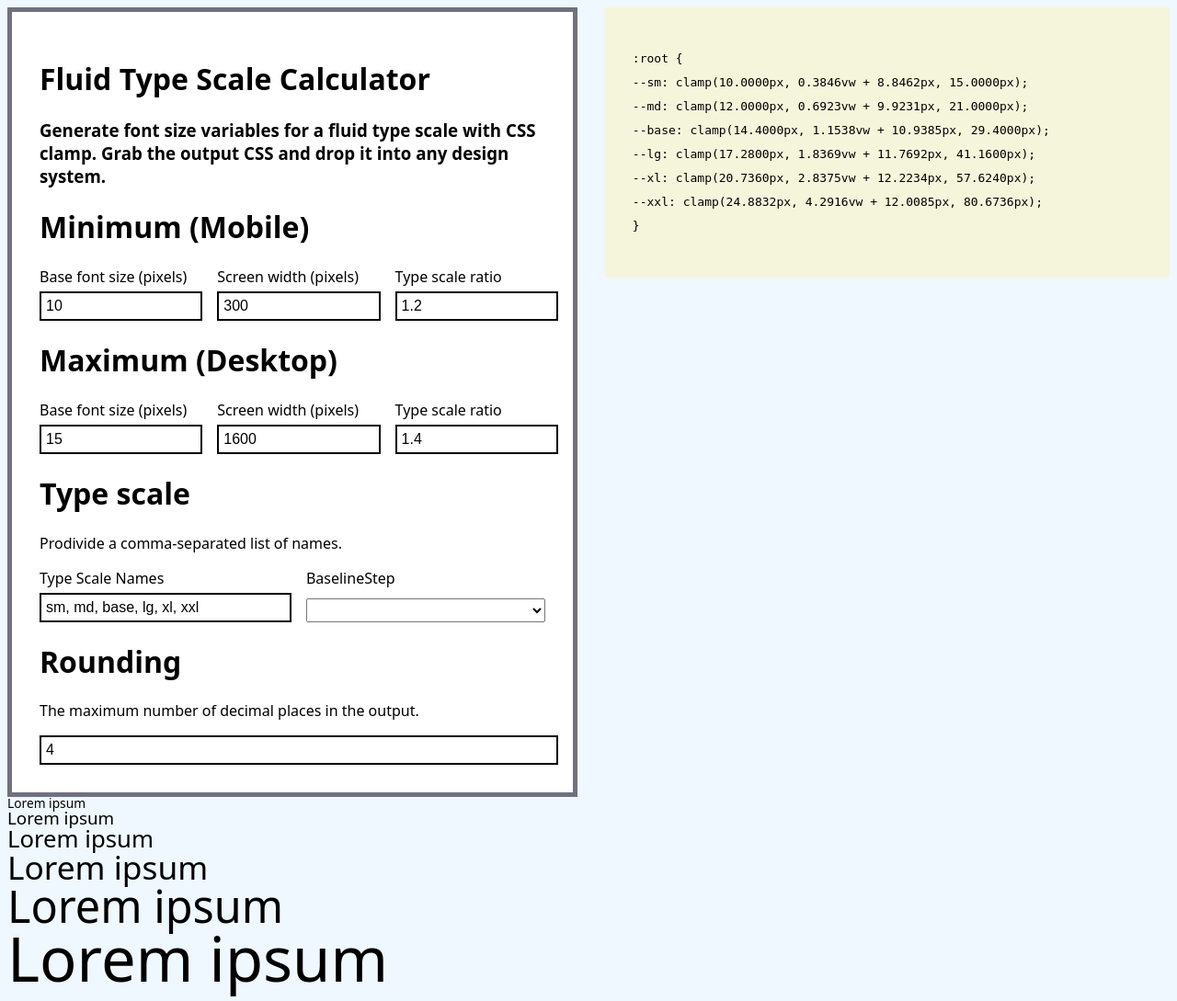
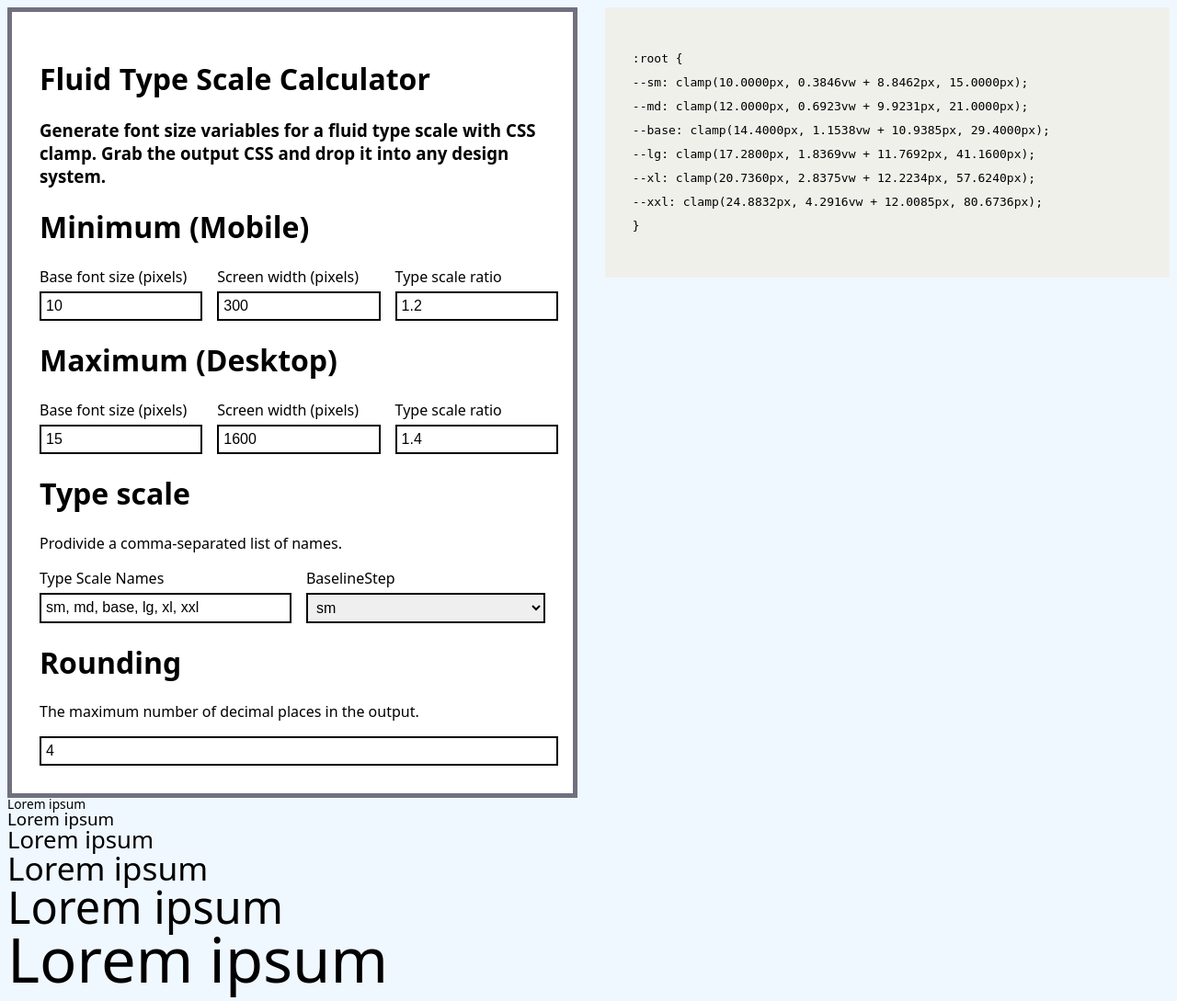
Before and after one commit to Winden-Config-Builder/winden-config-builder.github.io, a PHP site: page /calculator in a window 1280 px wide. Shown: the whole page at 92% size. Run offline with PHP 8.4, Linux system fonts and the light colour scheme; lists and menus that the app fills with data are empty.

Commit message:
added dinamic dropdown

```diff
--- a/calculator/style.css
+++ b/calculator/style.css
@@ -28,7 +28,7 @@
   width: 100%;
 }
 
-input[type=number], input[type=text] {
+input[type=number], input[type=text], select {
   border: 2px solid black;
   padding: 5px;
   font-size: 16px;
@@ -36,7 +36,7 @@
 }
 
 #preview {
-  background-color: beige;
+  background-color: #f0f0eb;
   line-height: 2;
   padding: 30px;
 }
--- a/calculator/style.scss
+++ b/calculator/style.scss
@@ -27,7 +27,7 @@
     width: 100%;
 }
 
-input[type="number"], input[type="text"] {
+input[type="number"], input[type="text"], select {
     border: 2px solid black;
     padding: 5px;
     font-size: 16px;
@@ -35,7 +35,7 @@
 }
 
 #preview{
-    background-color: beige;
+    background-color: #f0f0eb;
     line-height: 2;
     padding: 30px;
 }
```
Also changed, not shown: calculator/index.js (+38 -0 lines), 1 other file.
